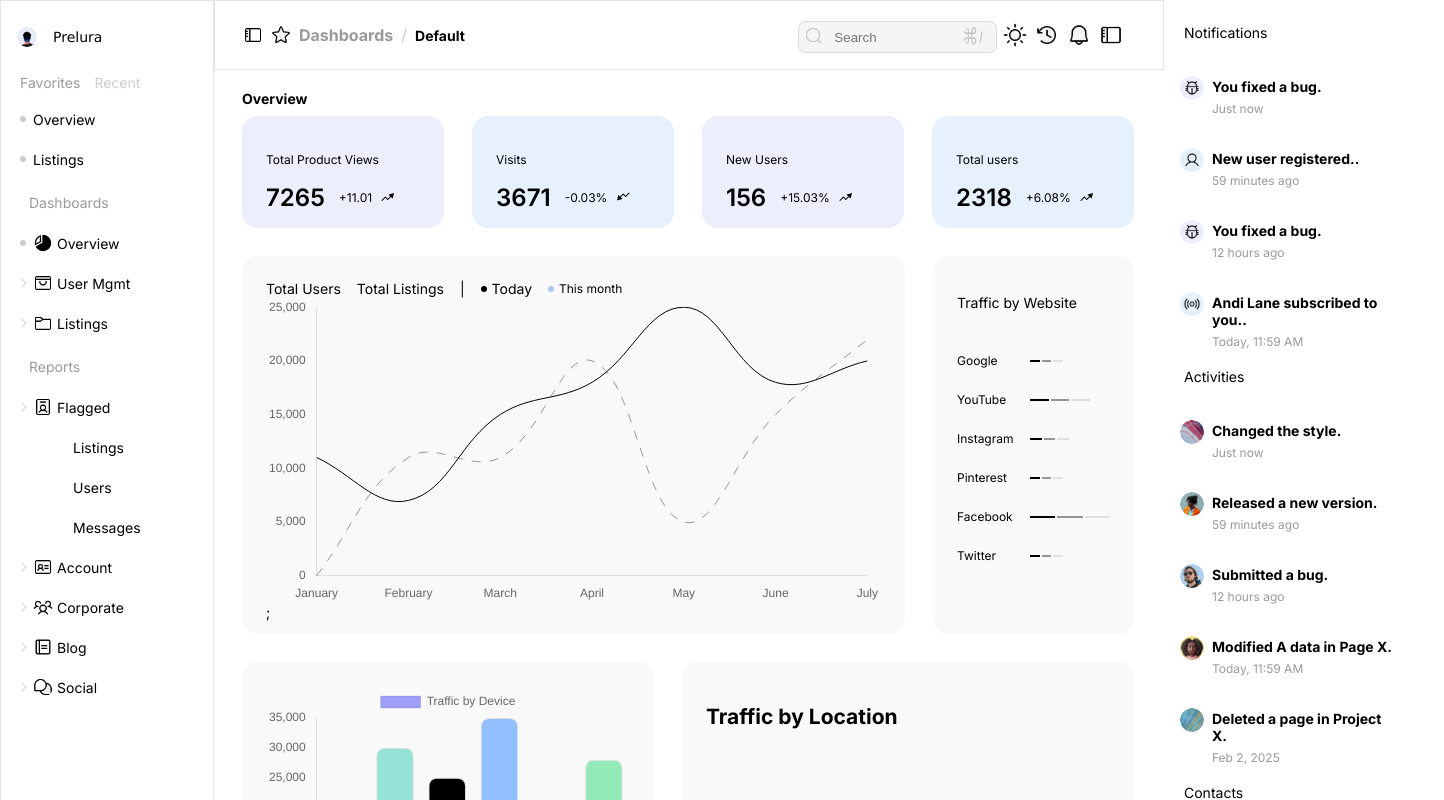
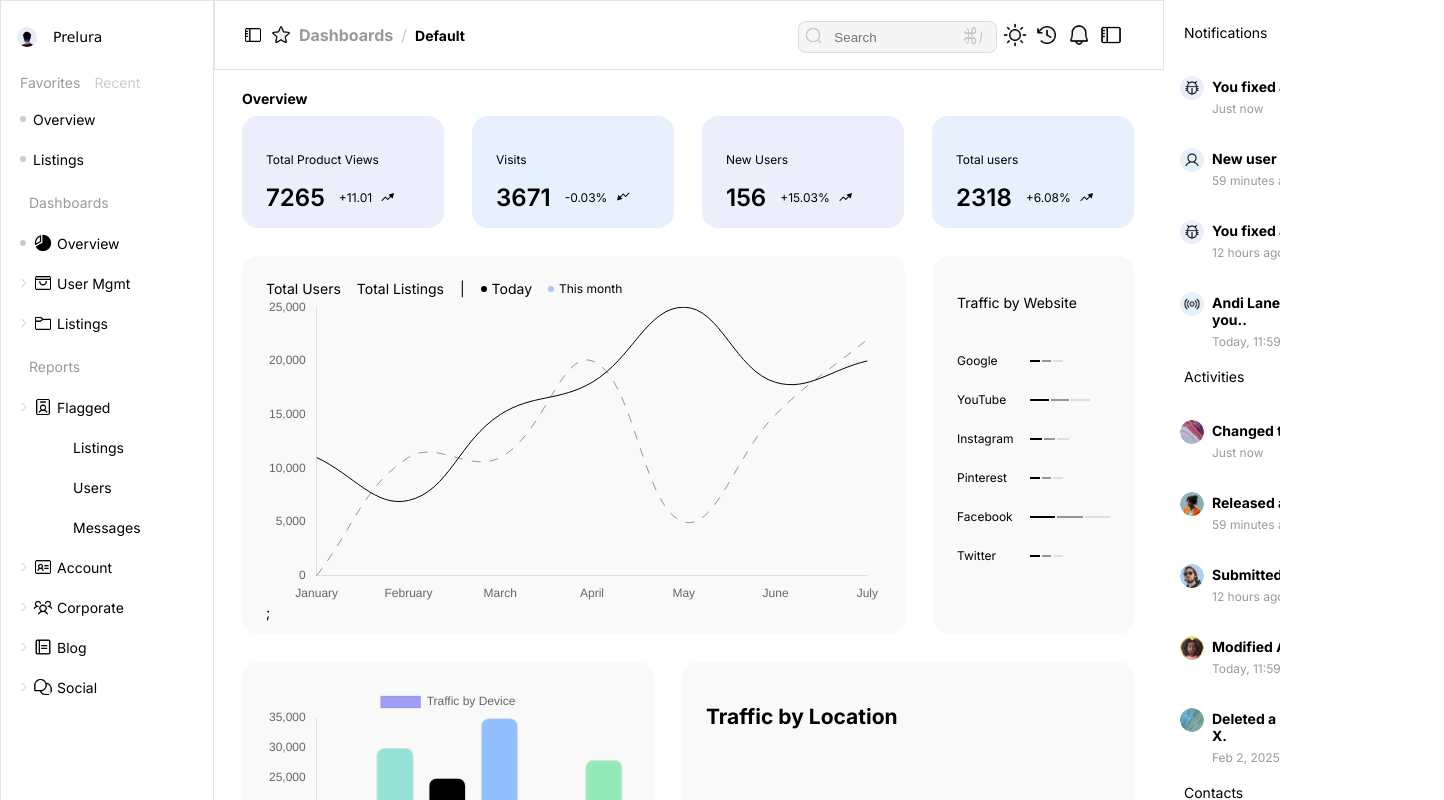
Before and after one commit to dijayst/prelura, a React (Create React App) app: page / in a window 1280 px wide. Shown: the top 800 px of the page, 1444 px wide, since content can reach past the window. Built offline with nearby package versions, Linux system fonts and the light colour scheme.

Commit message:
completed

```diff
--- a/src/App.css
+++ b/src/App.css
@@ -1,7 +1,8 @@
 .App {
-  height: 100%;
   background-color: #FFFFFF;
   display: flex;
+  height: 100vh; /* Full height of the viewport */
+  overflow: hidden;
 }
 body{
   margin: 0;
--- a/src/App.js
+++ b/src/App.js
@@ -19,10 +19,10 @@ function App() {
   return (
     <div className="App">
     <Sidebar/>
-
+   <div className='content-container'>
      <Content/>
      <Notification/>
-
+     </div>
     </div>
   );
 }
--- a/src/navbar/Sidebar.css
+++ b/src/navbar/Sidebar.css
@@ -2,7 +2,16 @@ body {
   font-family: 'Inter', sans-serif; /* Apply the Inter font globally */
 }
 
-
+.sidebar-scroll-container {
+  height:100vh;  /* Adjust the height as needed */
+  overflow-y: auto;  /* Allows vertical scrolling */
+ /* Optional, for some padding */
+  scrollbar-width: none; /* Firefox */
+  -ms-overflow-style: none;
+}
+.sidebar-scroll-container::-webkit-scrollbar {
+  display: none; /* Hides scrollbar for Chrome, Safari */
+}
 /* Example for the rest of the content */
 h1, h3, .menu, .submenu {
   font-family: 'Inter', sans-serif;
@@ -15,12 +24,12 @@ h1, p {
 
 .sidebar{
     width: 212px;
-    height: 1024px;
+    height: 100vh;
   /* background-color: #FFFFFF;*/
     border: 1px solid #0000001A;
     font-family: 'Inter', sans-serif;
+}
 
-}
 .subheadergroup{
   width: 180px;
   height: 28px;
@@ -130,8 +139,6 @@ span:hover{
   margin-bottom: 148px;
   font-family: 'Inter', sans-serif;
 
-
-
 }
   .container{
     margin:  16px 16px 8px 16px;
@@ -230,6 +237,13 @@ color: #000;
 
   .contentdash p{
     color: #00000033;
+  }
+  .content-container{
+display: flex;
+flex-direction: row;
+    overflow: hidden;
+    height: 100vh;
+    overflow-y: auto;
   }
   .content {
     margin: 20px 8px 106px 28px;
--- a/src/navbar/Sidebar.js
+++ b/src/navbar/Sidebar.js
@@ -6,6 +6,7 @@ const Sidebar = () => {
   return (
     <div className="sidebar">
       {/* Header */}
+      <div className="sidebar-scroll-container">
     <div className="maincontainer">
       <div className="container">
       <div className="headerimg">
@@ -14,6 +15,7 @@ const Sidebar = () => {
       </div>
 
       {/* Favorites and Recent */}
+
       <div className="mb-4">
         <div className="subheadergroup">
           <span style={{color:"#00000066"}}className="subheadergroup1">Favorites</span>
@@ -57,7 +59,7 @@ const Sidebar = () => {
       </div>
 </div>
       <div style={{display:"flex",fontSize:"14px",fontWeight:"Regular",marginLeft:"32px",alignItems:"center",gap:"12px",marginBottom:"32px"}}><img src="../Image/Group 15 1.png" alt="Prelura"  /><div><p>Prelura 2025</p></div></div>
-
+    </div>
     </div>
   );
 };
```
